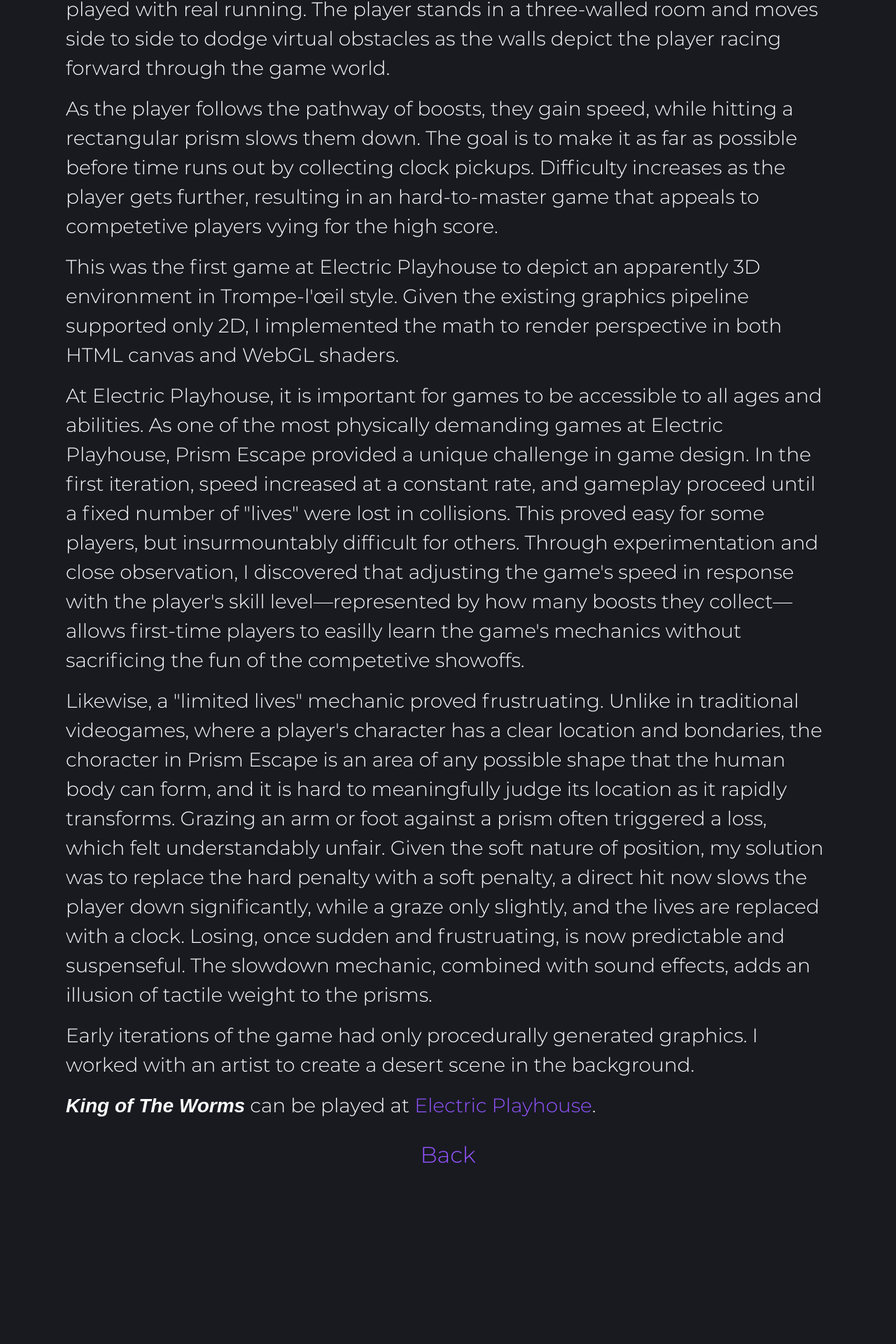
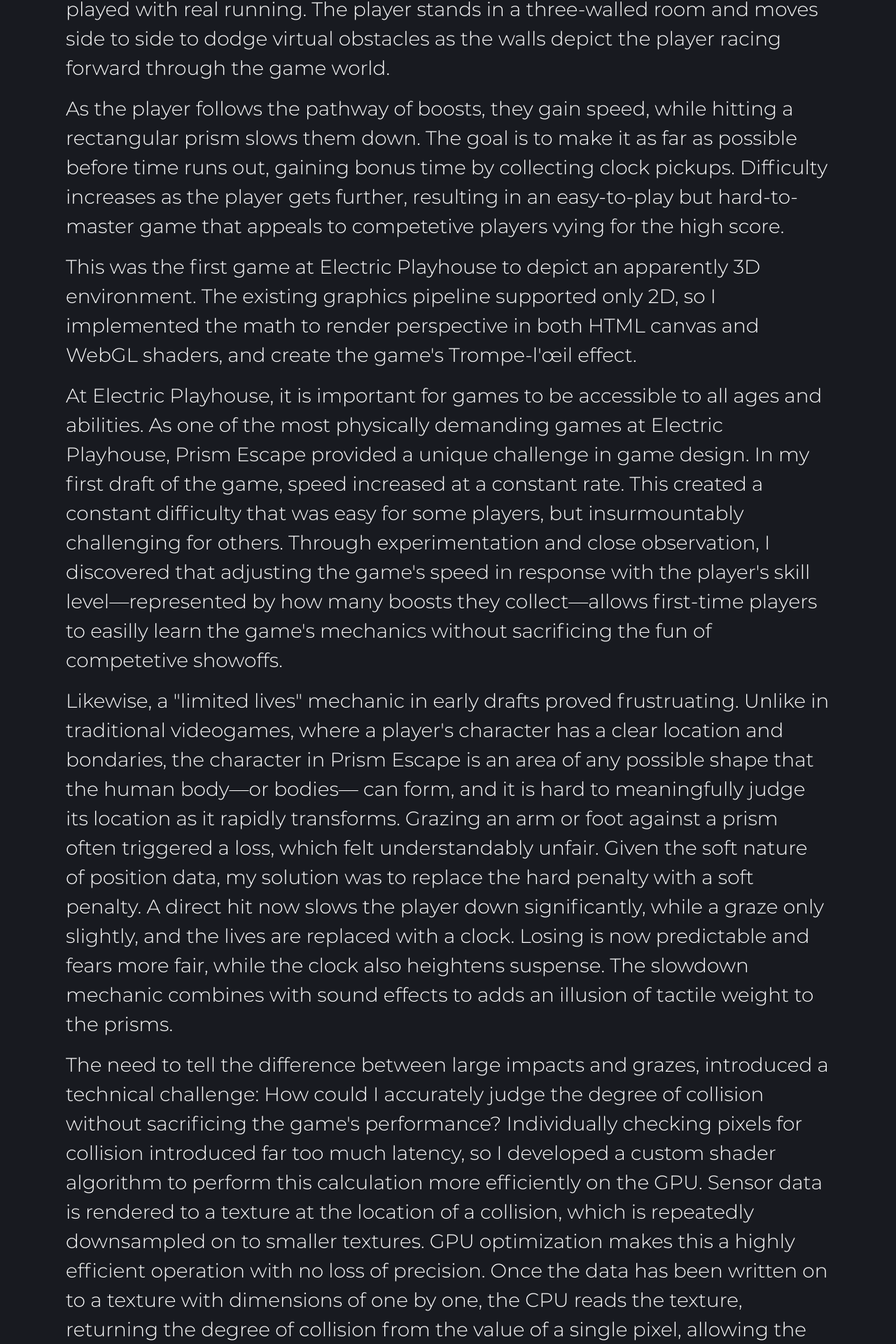
Before and after one commit to SnailBones/Portfolio, a Vue app: page /#/project/run in a window 1280 px wide. Shown: the part 891-2811 px from the top of the page at 70% size. Before the commit the page ends 2690 px from the top, so only its background shows below. Built offline with nearby package versions, Linux system fonts and the light colour scheme; a web font is replaced by a local one.

Commit message:
Updates to text for run and worms

```diff
--- a/src/components/projects/Run.vue
+++ b/src/components/projects/Run.vue
@@ -10,15 +10,17 @@
 			<p><i>Prism Escape</i>, formerly known as <i>Space Runner</i>, is an endless racing game in played with real running. The player stands in a three-walled room and moves side to side to dodge virtual obstacles as the walls depict the player racing forward through the game world.
 			</p>
 			<p>
-			As the player follows the pathway of boosts, they gain speed, while hitting a rectangular prism slows them down. The goal is to make it as far as possible before time runs out by collecting clock pickups. Difficulty increases as the player gets further, resulting in an hard-to-master game that appeals to competetive players vying for the high score.
+			As the player follows the pathway of boosts, they gain speed, while hitting a rectangular prism slows them down. The goal is to make it as far as possible before time runs out, gaining bonus time by collecting clock pickups. Difficulty increases as the player gets further, resulting in an easy-to-play but hard-to-master game that appeals to competetive players vying for the high score.
 			</p>
-			<p>This was the first game at Electric Playhouse to depict an apparently 3D environment in Trompe-l'œil style. Given the existing graphics pipeline supported only 2D, I implemented the math to render perspective in both HTML canvas and WebGL shaders.
+			<p>This was the first game at Electric Playhouse to depict an apparently 3D environment. The existing graphics pipeline supported only 2D, so I implemented the math to render perspective in both HTML canvas and WebGL shaders, and create the game's Trompe-l'œil effect.
 			</p>
-			<p>At Electric Playhouse, it is important for games to be accessible to all ages and abilities. As one of the most physically demanding games at Electric Playhouse, Prism Escape provided a unique challenge in game design. In the first iteration, speed increased at a constant rate, and gameplay proceed until a fixed number of "lives" were lost in collisions. This proved easy for some players, but insurmountably difficult for others. Through experimentation and close observation, I discovered that adjusting the game's speed in response with the player's skill level&mdash;represented by how many boosts they collect&mdash;allows first-time players to easilly learn the game's mechanics without sacrificing the fun of the competetive showoffs.
+			<p>At Electric Playhouse, it is important for games to be accessible to all ages and abilities. As one of the most physically demanding games at Electric Playhouse, Prism Escape provided a unique challenge in game design. In my first draft of the game, speed increased at a constant rate. This created a constant difficulty that was easy for some players, but insurmountably challenging for others. Through experimentation and close observation, I discovered that adjusting the game's speed in response with the player's skill level&mdash;represented by how many boosts they collect&mdash;allows first-time players to easilly learn the game's mechanics without sacrificing the fun of competetive showoffs.
 			</p>
-			<p> Likewise, a "limited lives" mechanic proved frustruating. Unlike in traditional videogames, where a player's character has a clear location and bondaries, the choracter in Prism Escape is an area of any possible shape that the human body can form, and it is hard to meaningfully judge its location as it rapidly transforms. Grazing an arm or foot against a prism often triggered a loss, which felt understandably unfair. Given the soft nature of position, my solution was to replace the hard penalty with a soft penalty, a direct hit now slows the player down significantly, while a graze only slightly, and the lives are replaced with a clock. Losing, once sudden and frustruating, is now predictable and suspenseful. The slowdown mechanic, combined with sound effects, adds an illusion of tactile weight to the prisms.
+			<p> Likewise, a "limited lives" mechanic in early drafts proved frustruating. Unlike in traditional videogames, where a player's character has a clear location and bondaries, the character in Prism Escape is an area of any possible shape that the human body&mdash;or bodies&mdash; can form, and it is hard to meaningfully judge its location as it rapidly transforms. Grazing an arm or foot against a prism often triggered a loss, which felt understandably unfair. Given the soft nature of position data, my solution was to replace the hard penalty with a soft penalty. A direct hit now slows the player down significantly, while a graze only slightly, and the lives are replaced with a clock. Losing is now predictable and fears more fair, while the clock also heightens suspense. The slowdown mechanic combines with sound effects to adds an illusion of tactile weight to the prisms.
 			</p>
-			<p>Early iterations of the game had only procedurally generated graphics. I worked with an artist to create a desert scene in the background.
+			<p> The need to tell the difference between large impacts and grazes, introduced a technical challenge: How could I accurately judge the degree of collision without sacrificing the game's performance? Individually checking pixels for collision introduced far too much latency, so I developed a custom shader algorithm to perform this calculation more efficiently on the GPU. Sensor data is rendered to a texture at the location of a collision, which is repeatedly downsampled on to smaller textures. GPU optimization makes this a highly efficient operation with no loss of precision. Once the data has been written on to a texture with dimensions of one by one, the CPU reads the texture, returning the degree of collision from the value of a single pixel, allowing the game to operate at maximum responsiveness and with a framerate of 60 fps.
+			</p>
+			<p>Early iterations of the game had only procedurally generated graphics. Once gameplay was complete, I worked with artist Thomas Herrara to create a desert scene in the background.
 			</p>
 			<p><i>King of The Worms</i> can be played at
 					<span class="link">
--- a/src/components/projects/Worms.vue
+++ b/src/components/projects/Worms.vue
@@ -22,16 +22,17 @@
 					<source :src="require('@/assets/img/forest/forest.webm')" type="video/mp4" />
 				</video>
 			</div> -->
-				<p><i>King of The Worms</i> combines a classic videogame theme with physical, active play, supported by a network of sensors and projectors. A worm follows each player as they walk across the floor. Players dodge other worms while collecting food to grow their own. Players may aim to defeat their rival worms and remain king, or to cooperate for mutual survival and growth, a playstyle popular among younger players.
+				<p><i>King of The Worms</i> combines a classic videogame theme with physical, active play, supported by a network of sensors and projectors. A worm follows each player as they walk across the floor. Players dodge other worms while collecting food to grow a worm of their own. Players may aim to defeat their rival worms and remain king, or to cooperate for mutual survival and growth, a playstyle popular among younger players.
 				</p>
-				<p>The players use no equipment in this game, the only input is depth data from a series of sensors on the ceiling, and the movement of the worms is determined through shader calculations. This was the first game at Electric Playhouse that assigned players to moveable characters, and ensuring reliability proved a considerable challenge.
+				<p>Play requires no equipment. The only input is depth data from a series of sensors on the ceiling, and the movement of the worms is determined through shader calculations. This was the first game at Electric Playhouse that assigned players to moveable characters, and ensuring reliability proved a considerable challenge.
 				</p>
 				<p>
-				The worms follow the same basic mechanics as the balls in Cactris. While balls move away from bodies, worms move toward them. In both cases, depth data is blurred, the derivative is taken, the resulting texture acts as a "force" accelerating worms and balls. This texture is visualized as a subtle ring of color surrounding players as they walk across the game. A gaussian blur can be likened to the force of gravity in 2D space or as if players were standing on a trampoline. Where a player stands, the membrane bends down. The derivative operation converts the fabric's elevation into direction, and the worms roll downhill until they settle in a pit where a player is standing.
+				The worms follow the same basic mechanics as the balls in Cactris. While balls move away from bodies, worms move toward them. In both cases, depth data is blurred, the derivative is taken, the resulting texture acts as a "force" accelerating worms and balls. This texture is visualized as a subtle ring of color surrounding players as they walk across the game. A gaussian blur can be likened to the force of gravity in 2D space or as if players were standing on a trampoline. Where a player stands, the membrane bends down. The derivative operation converts the fabric's elevation into direction, and the worms roll downhill until they settle in a "pit" where a player is standing. In the classic snake game, a collision kills the player; in <i>King of The Worms</i>  this mechanic discourages two players from getting too close together and ensures that each remains in control of their own worm, while simultaneously providing for challenging and competetive play.
 				</p>
 				<p>
 				Early tests of my tracking algorithm proved conceptually promising, but marginal in pratice due to limited sensor framerate and GPU-heavy texture operations&mdash;particularly performing a large blur on a large texture. I later wrote an optimized blur algorithm which runs sufficiently fast on the powerful GPUs in the machine at Electric Playhouse, allowing the game to keep up with its players. Under ideal conditions, worms sucessfully chase down players running at a full sprint.
 				</p>
+
 				<p><i>King of The Worms</i> can be played at
 						<span class="link">
 						<a href="https://electricplayhouse.com/play">Electric Playhouse</a>.
```
